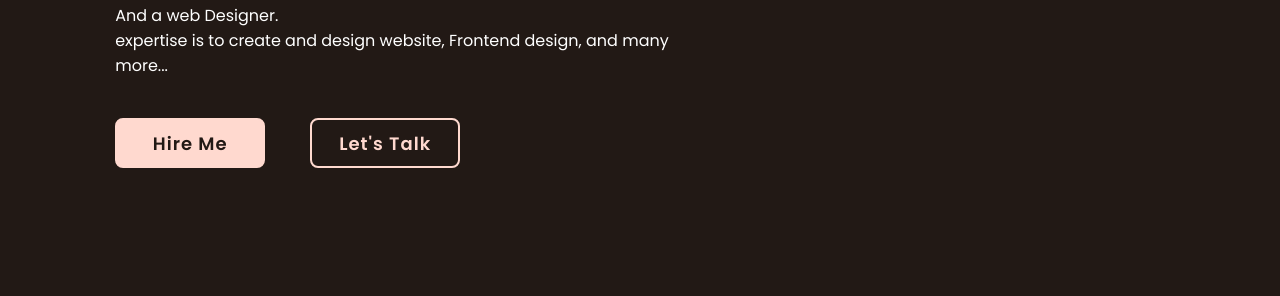
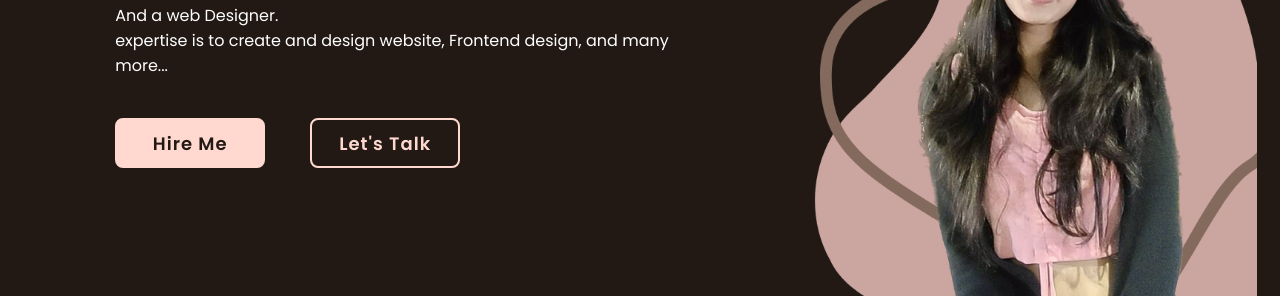
Before and after one commit to Natasha181/My-Portfolio, a plain HTML site: page index.html in a window 1280 px wide. Shown: the part 418-714 px from the top of the page. Drawn offline with nearby package versions, Linux system fonts and the light colour scheme; the site is published under a folder, as on GitHub Pages, so addresses that start at the root find nothing.

Commit message:
stylesheet.css

```diff
--- a/stylesheet.css
+++ b/stylesheet.css
@@ -89,7 +89,7 @@ section {
     display: flex;
     align-items: center;
     padding: 0 9%;
-    background: url('/images/home.png') no-repeat;
+    background: url('images/home.png') no-repeat;
     background-size: cover;
     background-position: center;
 }
```
